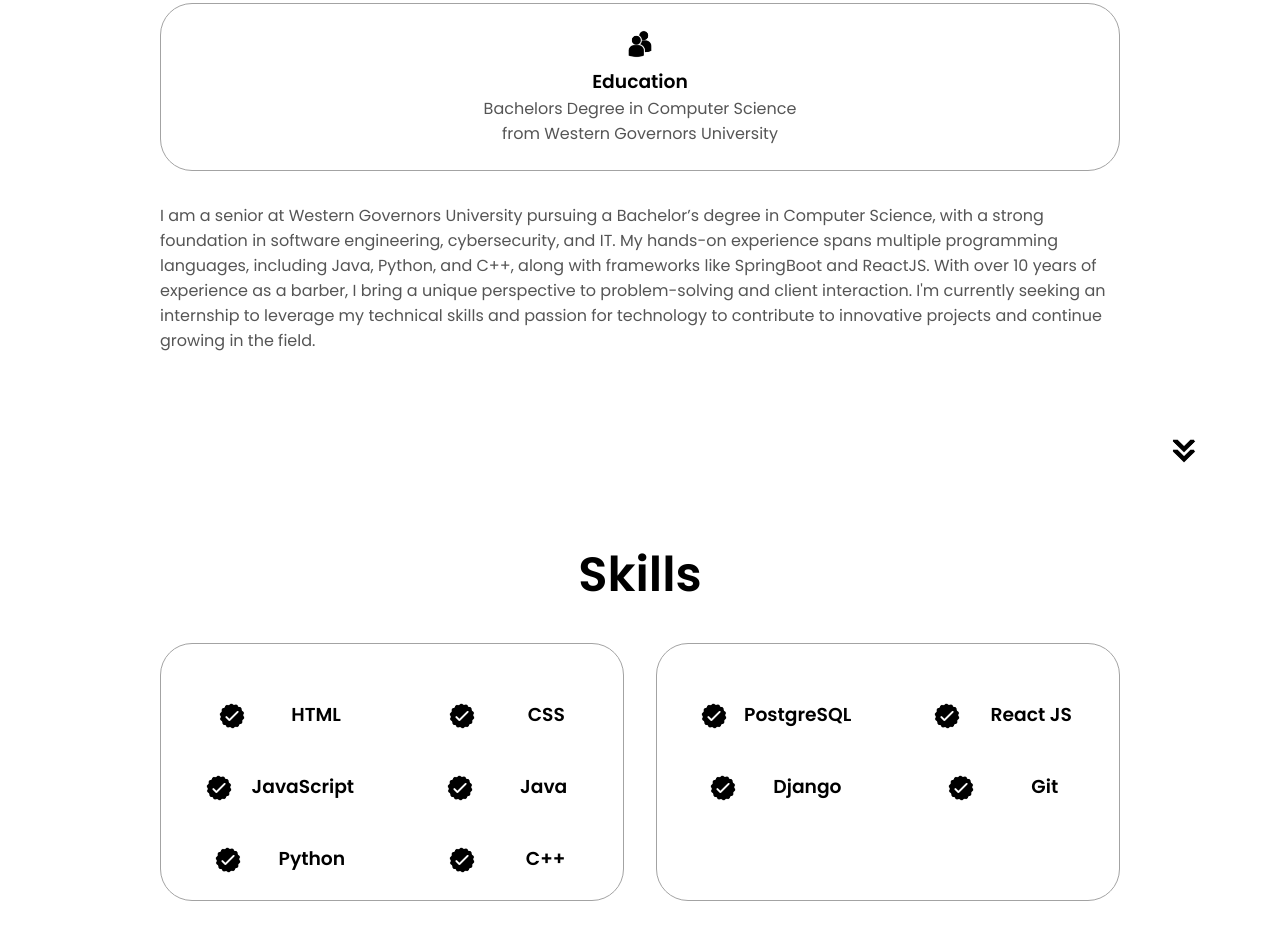
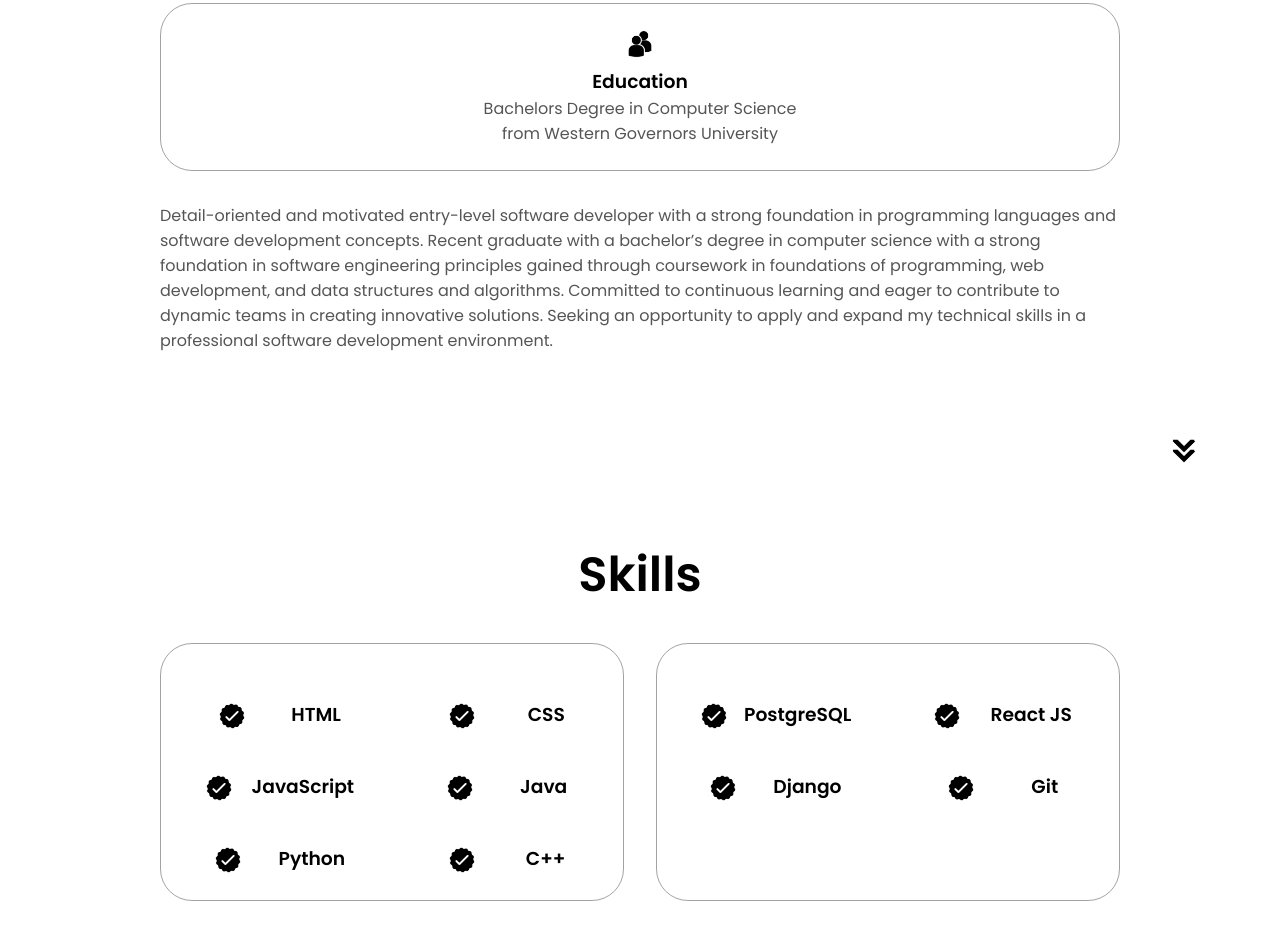
Before and after one commit to jeff2beta/portfolio_web_page, a plain HTML site: page index.html in a window 1280 px wide. Shown: the part 1157-2096 px from the top of the page. Drawn offline with Linux system fonts and the light colour scheme.

Commit message:
About me update

```diff
--- a/index.html
+++ b/index.html
@@ -107,16 +107,16 @@
           </div>
           <div class="text-container">
             <p>
-              I am a senior at Western Governors University pursuing a
-              Bachelor’s degree in Computer Science, with a strong foundation in
-              software engineering, cybersecurity, and IT. My hands-on
-              experience spans multiple programming languages, including Java,
-              Python, and C++, along with frameworks like SpringBoot and
-              ReactJS. With over 10 years of experience as a barber, I bring a
-              unique perspective to problem-solving and client interaction. I'm
-              currently seeking an internship to leverage my technical skills
-              and passion for technology to contribute to innovative projects
-              and continue growing in the field.
+              Detail-oriented and motivated entry-level software developer with
+              a strong foundation in programming languages and software
+              development concepts. Recent graduate with a bachelor’s degree in
+              computer science with a strong foundation in software engineering
+              principles gained through coursework in foundations of
+              programming, web development, and data structures and algorithms.
+              Committed to continuous learning and eager to contribute to
+              dynamic teams in creating innovative solutions. Seeking an
+              opportunity to apply and expand my technical skills in a
+              professional software development environment.
             </p>
           </div>
         </div>
```
